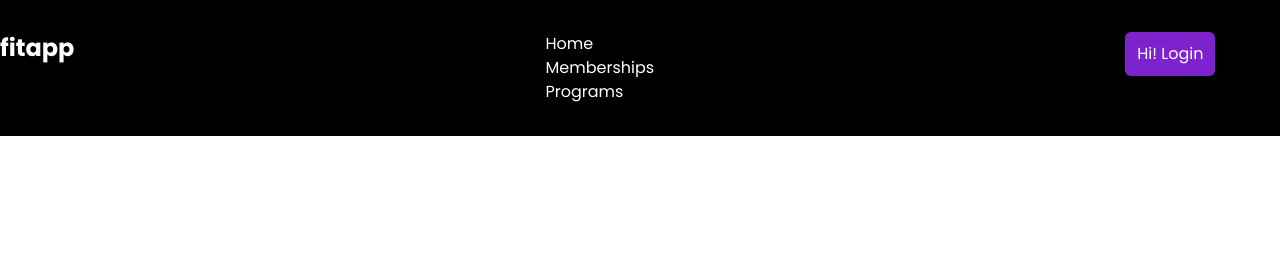
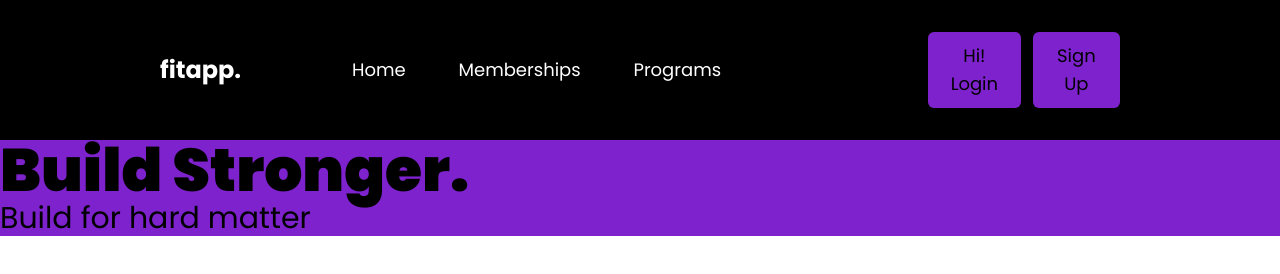
Before and after one commit to RavenJabhaJoseph/Tailwind-CSS, a website built with webpack: page dist/index.html in a window 1280 px wide. Built offline with nearby package versions, Linux system fonts and the light colour scheme.

Commit message:
Navigation bar for large screen done!
Worked on navigation bar. created using tailwindcss. working on hero section.

```diff
--- a/dist/index.html
+++ b/dist/index.html
@@ -5,25 +5,30 @@
   <title>Tailwind Webpack Test</title>
 </head>
   <body class="font-Poppins">
-    <nav class="bg-black py-8">
-      <div class="flex justify-between">
-        <div>
-           <span class="text-white font-bold text-2xl">fitapp</span>
+    <nav class="bg-black py-2">
+      <div class="flex flex-row py-6 mx-40">
+        <div class="basis-1/5 grid content-center">
+           <span class="text-white font-bold text-2xl">fitapp.</span>
         </div>
-        <div class="">
-           <ul class="text-white font-normal">
-             <li><a href="" >Home</a></li>
-             <li><a href="">Memberships</a></li>
-            <li><a href="">Programs</a></li>
-           </ul>
+        <div class=" text-white text-lg font-normal grid grid-flow-row content-center basis-3/5">
+           <div>
+            <a href="" >Home</a></li>
+            <a href="" class="px-12">Memberships</a></li>
+            <a href="">Programs</a></li>
+           </div>
         </div>
-        <div>
-          <button class="bg-purple-700 text-white py-2.5 px-3 rounded-md hover:bg-purple-900">Hi! Login</button>
-          <button>Sign Up</button>
+        <div class="basis-1/5 flex justify-end text-lg text-black">
+          <button class="bg-purple-700 py-2.5 px-4 rounded-md hover:bg-purple-900 mr-3">Hi! Login</button>
+          <button class="bg-purple-700 py-2.5 px-4 rounded-md hover:bg-purple-900">Sign Up</button>
         </div>
       </div>
     </nav>
-
+    <section class="container mx-auto bg-purple-700 h-50 ">
+      <div class=" text-black">
+        <h1 class="text-6xl font-black">Build Stronger.</h1>
+        <h3 class="text-3xl font-normal">Build for hard matter</h3>
+      </div>
+    </section>
 
  <script src="bundle.js"></script>
 </body>
```
